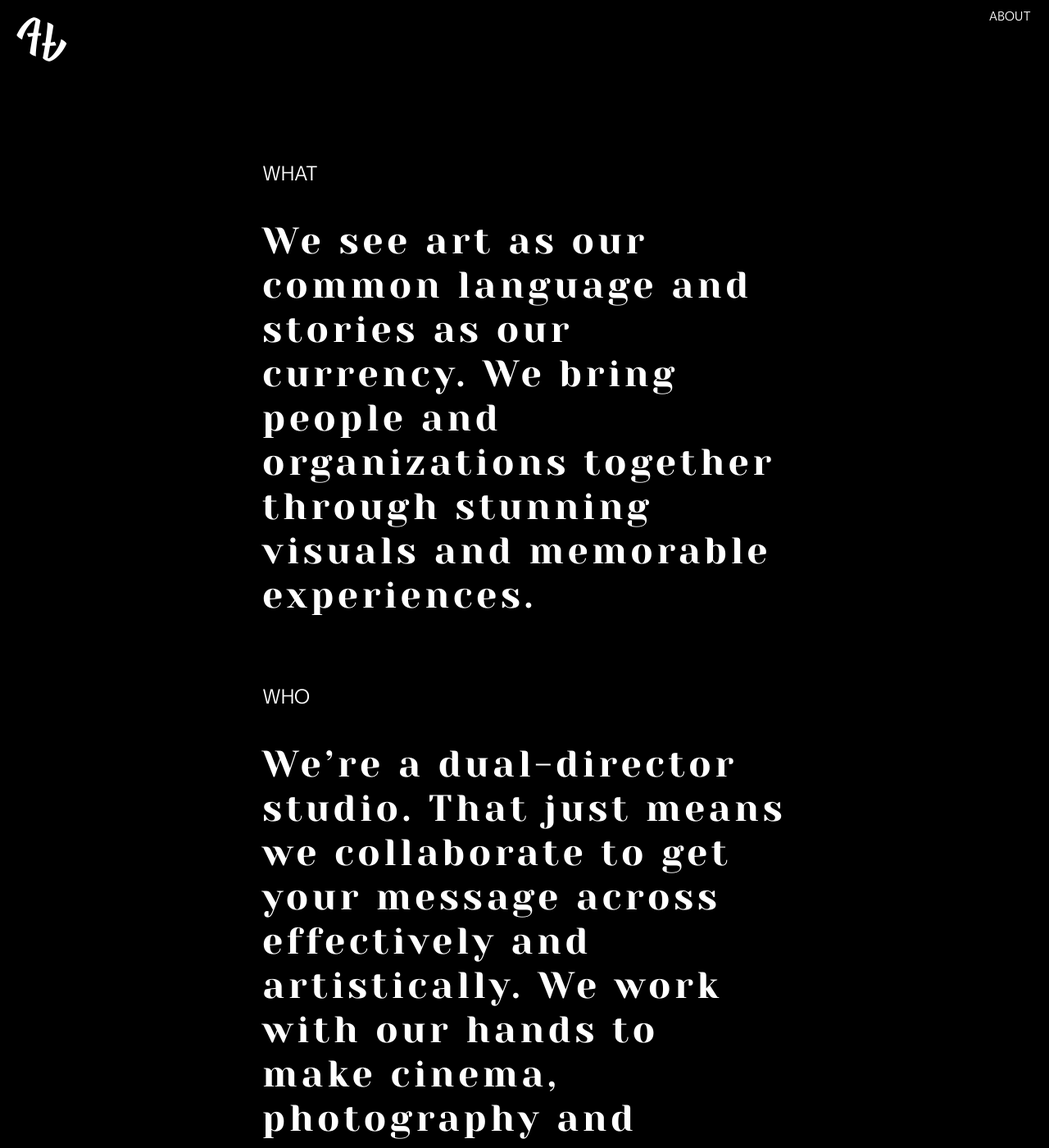
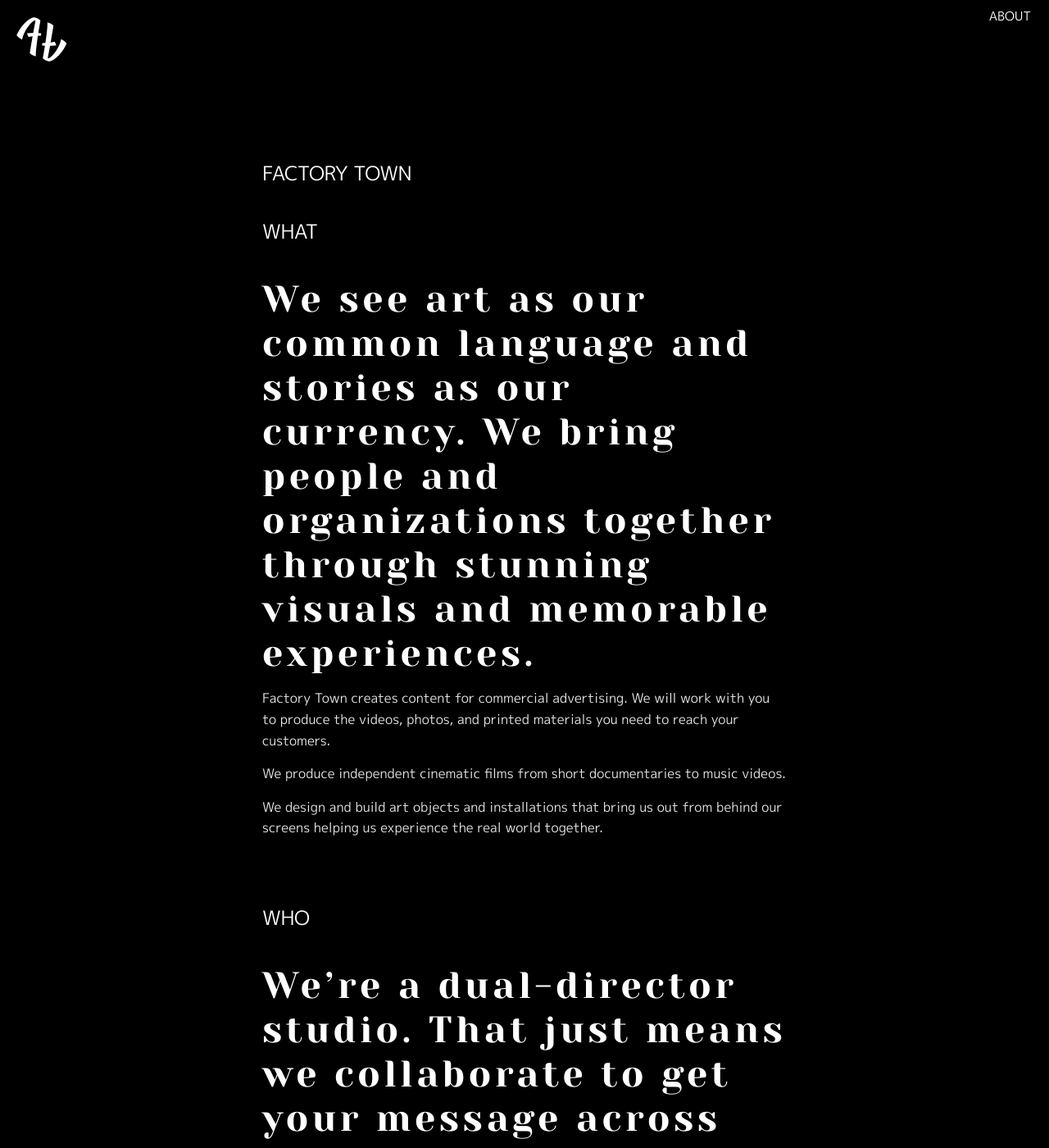
Before and after one commit to factorytown/factorytown.github.io, a Jekyll site: the page built from _pages/about.md, in a window 1280 px wide and 1400 px high. Shown: the whole window at 82% size. Built offline with Jekyll 4.4.1, drawn with Linux system fonts in a browser that asks for light colours; nearby versions of some CDN libraries.

Commit message:
Updated About

```diff
--- a/_pages/about.md
+++ b/_pages/about.md
@@ -2,9 +2,18 @@
 title: ABOUT
 ---
 
+### FACTORY TOWN
+
+
 ### WHAT
 
 ## We see art as our common language and stories as our currency. We bring people and organizations together through stunning visuals and memorable experiences.
+
+Factory Town creates content for commercial advertising. We will work with you to produce the videos, photos, and printed materials you need to reach your customers.
+
+We produce independent cinematic films from short documentaries to music videos.
+
+We design and build art objects and installations that bring us out from behind our screens helping us experience the real world together.
 
 <BR>
 
```
